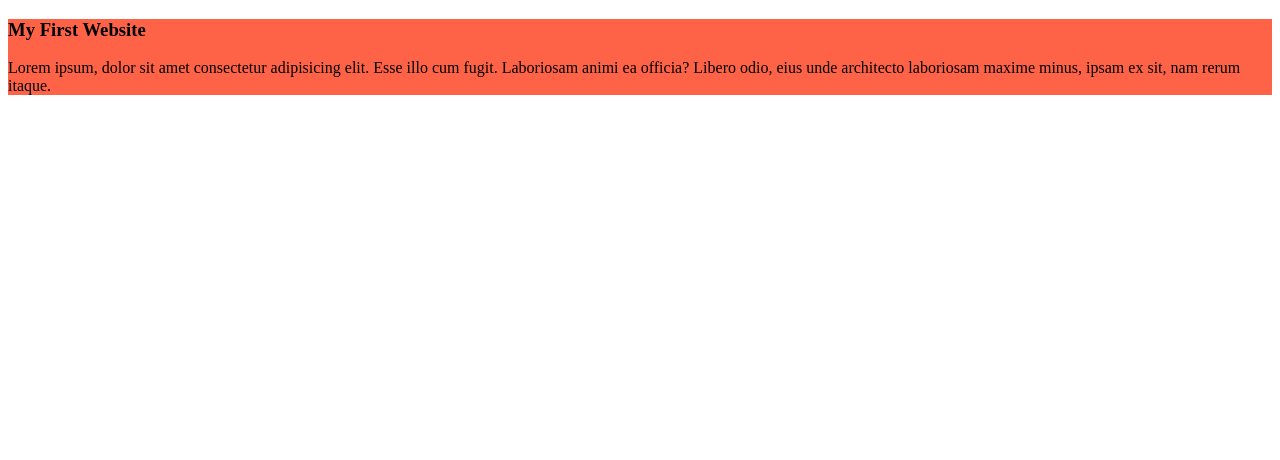
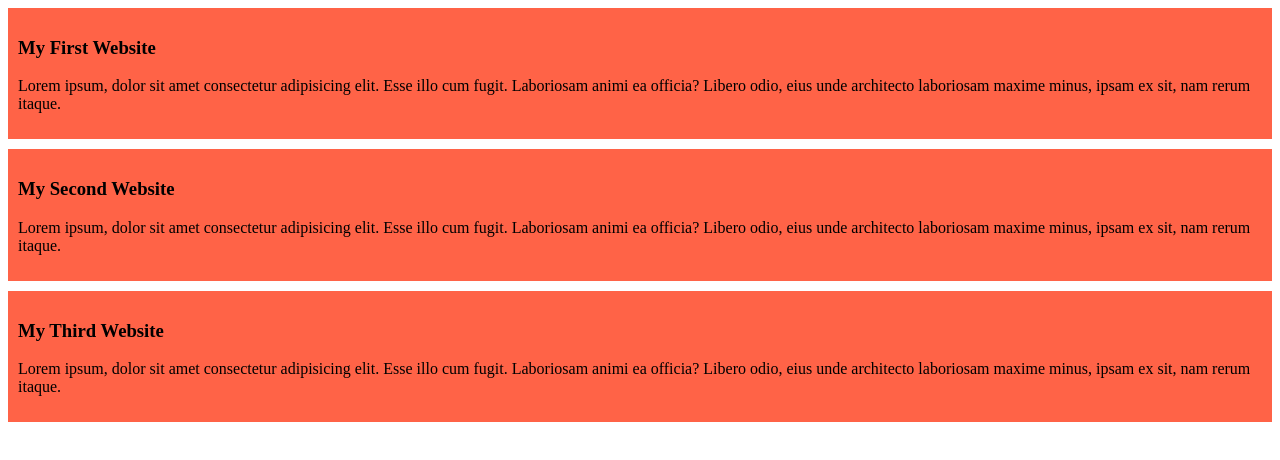
Before and after one commit to imacreepnweirdo/My-first-website, a plain HTML site: page index.html in a window 1280 px wide. Drawn offline with Linux system fonts and the light colour scheme.

Commit message:
added the second and the third

```diff
--- a/index.html
+++ b/index.html
@@ -14,6 +14,22 @@
             eius unde architecto laboriosam maxime minus, ipsam ex sit, nam rerum itaque.
         </p>
     </div>
+    <div>
+        <h3>My Second Website</h3>
+        <p>Lorem ipsum, dolor sit amet consectetur adipisicing elit.
+            Esse illo cum fugit. Laboriosam animi ea officia? Libero odio,
+            eius unde architecto laboriosam maxime minus, ipsam ex sit, nam rerum itaque.
+        </p>
+    </div>
+    <div>
+        <h3>My Third Website</h3>
+        <p>Lorem ipsum, dolor sit amet consectetur adipisicing elit.
+            Esse illo cum fugit. Laboriosam animi ea officia? Libero odio,
+            eius unde architecto laboriosam maxime minus, ipsam ex sit, nam rerum itaque.
+        </p>
+    </div>
+
+
 
 </body>
 </html>
--- a/styles/blog.css
+++ b/styles/blog.css
@@ -1,3 +1,5 @@
 div{
     background-color: tomato;
+    padding: 10px;
+    margin-bottom: 10px;
 }
```
